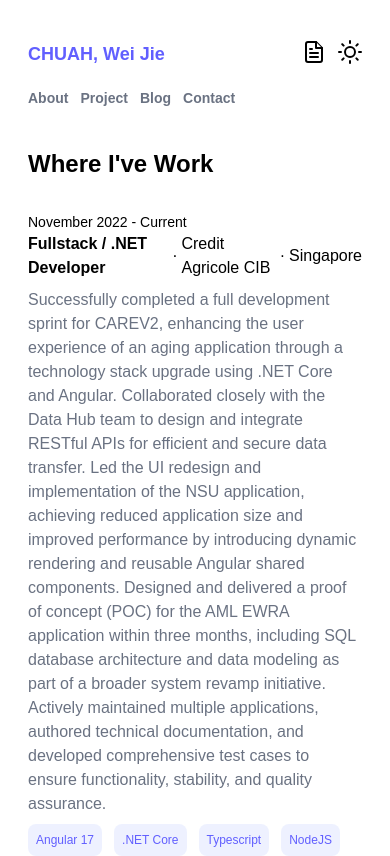
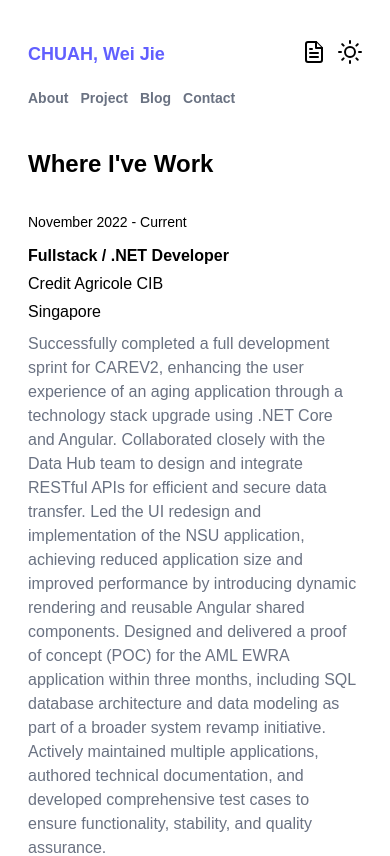
Before and after one commit to chuahweijie-01/portfolio, a Next.js app: page /career-path in a window 390 px wide. Shown: the top 856 px of the page. Built offline with nearby package versions, Linux system fonts and the light colour scheme.

Commit message:
chore: fine tune on flex arrangement (#11)

```diff
--- a/app/career-path/page.tsx
+++ b/app/career-path/page.tsx
@@ -13,15 +13,15 @@ const CareerPath = () => {
     return careers.map(career => (
       <div key={career.id} className="group relative mb-15 lg:hover:!opacity-100 lg:group-hover/list:opacity-30">
         <div className={`transition-all duration-300 ease-in-out block lg:flex lg:gap-5 ${fontColor} lg:hover:scale-102 `}>
-          <div className='lg:w-1/5 text-sm'>
+          <div className='lg:w-1/5 text-sm pb-3 lg:pb-0'>
             {`${career.startMonth} ${career.startYear} - ${career.isCurrent ? 'Current' : `${career.endMonth} ${career.endYear}`}`}
           </div>
           <div className='lg:w-4/5'>
-            <div className='flex gap-1 items-center pb-2'>
+            <div className='flex gap-1 items-start lg:items-center pb-2 flex-col lg:flex-row'>
               <span className='font-bold lg:group-hover:text-indigo-500'>{career.designation}</span>
-              <span> · </span>
+              <span className='hidden lg:block'> · </span>
               <span>{career.company}</span>
-              <span> · </span>
+              <span className='hidden lg:block'> · </span>
               <span>{career.location}</span>
             </div>
             <div className={`${contentFontColor} pb-2`}>
```
